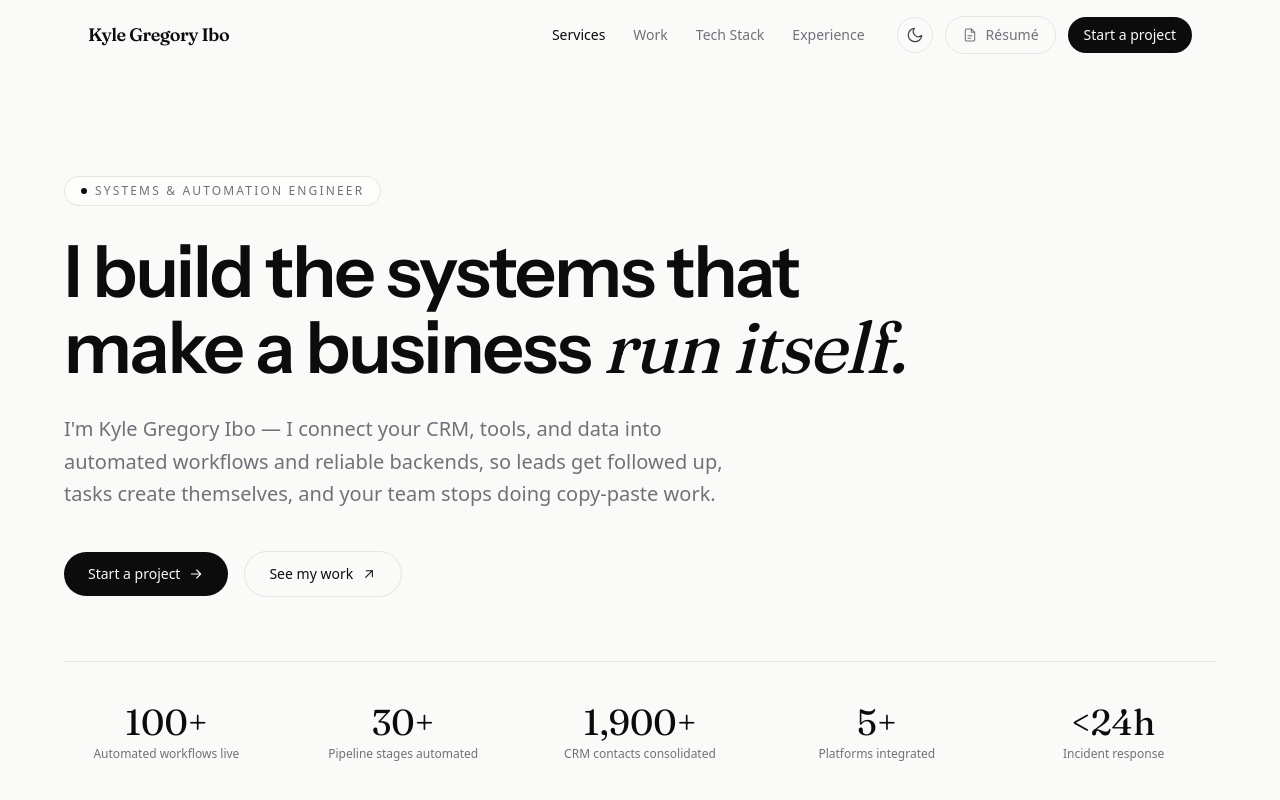
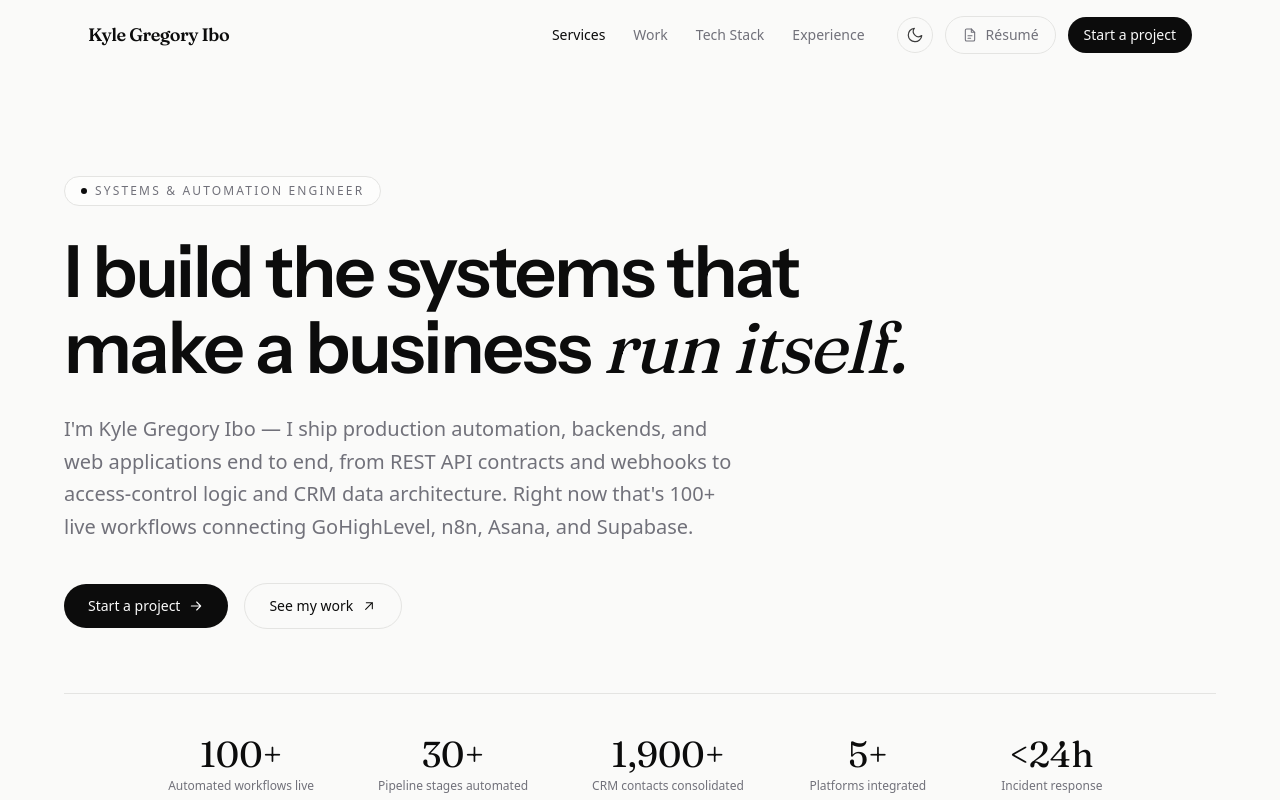
Before and after one commit to KoolDudeGameDev/portfolio, a Next.js app: page /portfolio/ in a window 1280 px wide. Shown: the top 800 px of the page. Built offline with nearby package versions, Linux system fonts and the light colour scheme.

Commit message:
rewrite the hero intro and fix the stat row wrapping

```diff
--- a/components/Hero.tsx
+++ b/components/Hero.tsx
@@ -14,7 +14,7 @@ export function Hero() {
   return (
     <section
       id="home"
-      className="relative px-6 pt-36 pb-4 md:pt-44 md:pb-8"
+      className="relative px-6 pt-32 pb-4 md:pt-44 md:pb-8"
     >
       <div className="relative mx-auto max-w-6xl">
         <div className="mb-7 inline-flex items-center gap-2 rounded-full border border-border bg-card/60 px-4 py-1.5 text-xs uppercase tracking-[0.18em] text-muted">
@@ -22,7 +22,7 @@ export function Hero() {
           {site.role}
         </div>
 
-        <h1 className="max-w-4xl font-sans text-[2.6rem] font-semibold leading-[1.05] tracking-tight sm:text-6xl md:text-7xl">
+        <h1 className="max-w-4xl font-sans text-[2.1rem] font-semibold leading-[1.05] tracking-tight sm:text-5xl md:text-6xl lg:text-7xl">
           I build the systems that make a business{" "}
           <span className="font-serif font-normal italic text-accent">
             run itself.
@@ -30,9 +30,10 @@ export function Hero() {
         </h1>
 
         <p className="mt-7 max-w-2xl text-lg leading-relaxed text-muted md:text-xl">
-          I&apos;m {site.name} — I connect your CRM, tools, and data into
-          automated workflows and reliable backends, so leads get followed up,
-          tasks create themselves, and your team stops doing copy-paste work.
+          I&apos;m {site.name} — I ship production automation, backends, and web
+          applications end to end, from REST API contracts and webhooks to
+          access-control logic and CRM data architecture. Right now that&apos;s
+          100+ live workflows connecting GoHighLevel, n8n, Asana, and Supabase.
         </p>
 
         <div className="mt-10 flex flex-wrap items-center gap-4">
@@ -52,9 +53,12 @@ export function Hero() {
           </a>
         </div>
 
-        <dl className="mt-16 grid grid-cols-2 gap-x-8 gap-y-8 border-t border-border pt-10 text-center sm:grid-cols-3 md:grid-cols-5">
+        {/* Flex-wrapped rather than a grid: five figures never divide evenly
+            into two or three columns, and a grid strands the last one against
+            the left edge. Wrapping centres whatever ends up on the last row. */}
+        <dl className="mt-12 flex flex-wrap justify-center gap-x-10 gap-y-8 border-t border-border pt-10 text-center md:mt-16 md:gap-x-16">
           {stats.map((stat) => (
-            <div key={stat.label}>
+            <div key={stat.label} className="w-36 md:w-auto md:min-w-[7.5rem]">
               <dt className="font-serif text-3xl font-normal md:text-4xl">
                 {stat.value}
               </dt>
```
